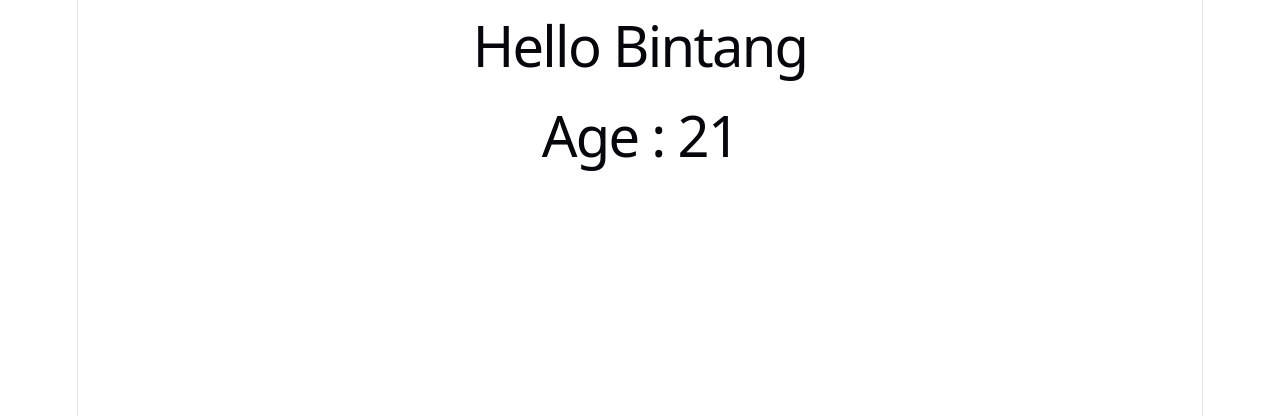
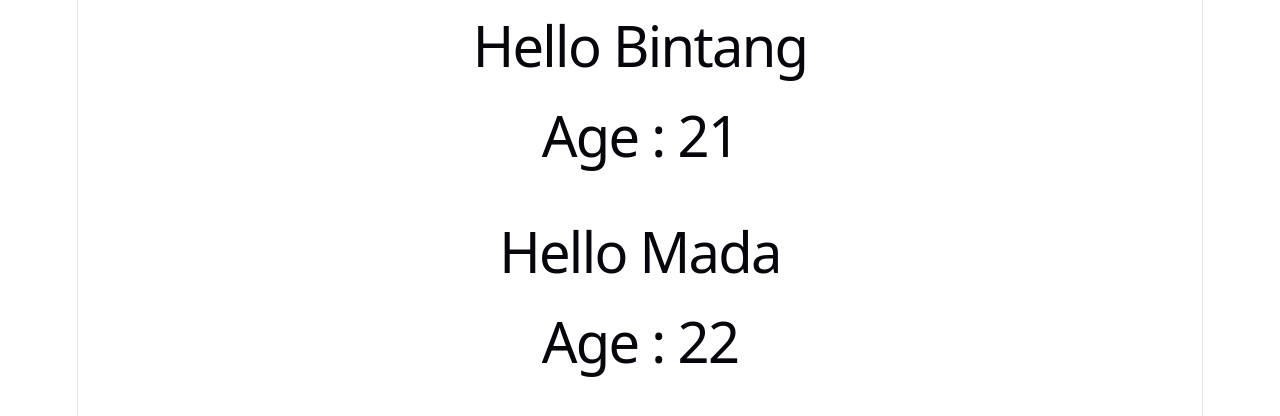
Before and after one commit to bintangmada/react-learning-journey, a React (Vite) app: page / in a window 1280 px wide. Shown: the top 416 px of the page. Built offline with nearby package versions, Linux system fonts and the light colour scheme.

Commit message:
feat: add reusable component with props

```diff
--- a/src/App.jsx
+++ b/src/App.jsx
@@ -1,8 +1,10 @@
 import Greeting from "./components/Greeting"
 
 function App(){
-  return(
+  return(<>
     <Greeting name = "Bintang" age = {21}/>
+    <Greeting name = "Mada" age = {22}/>
+    </>
   )
 }
 
--- a/src/components/Greeting.jsx
+++ b/src/components/Greeting.jsx
@@ -3,6 +3,7 @@ function Greeting({name, age}) {
         <>
             <h1>Hello {name}</h1>
             <h1>Age : {age}</h1>
+            <br></br>
         </>
     )
 }
```
